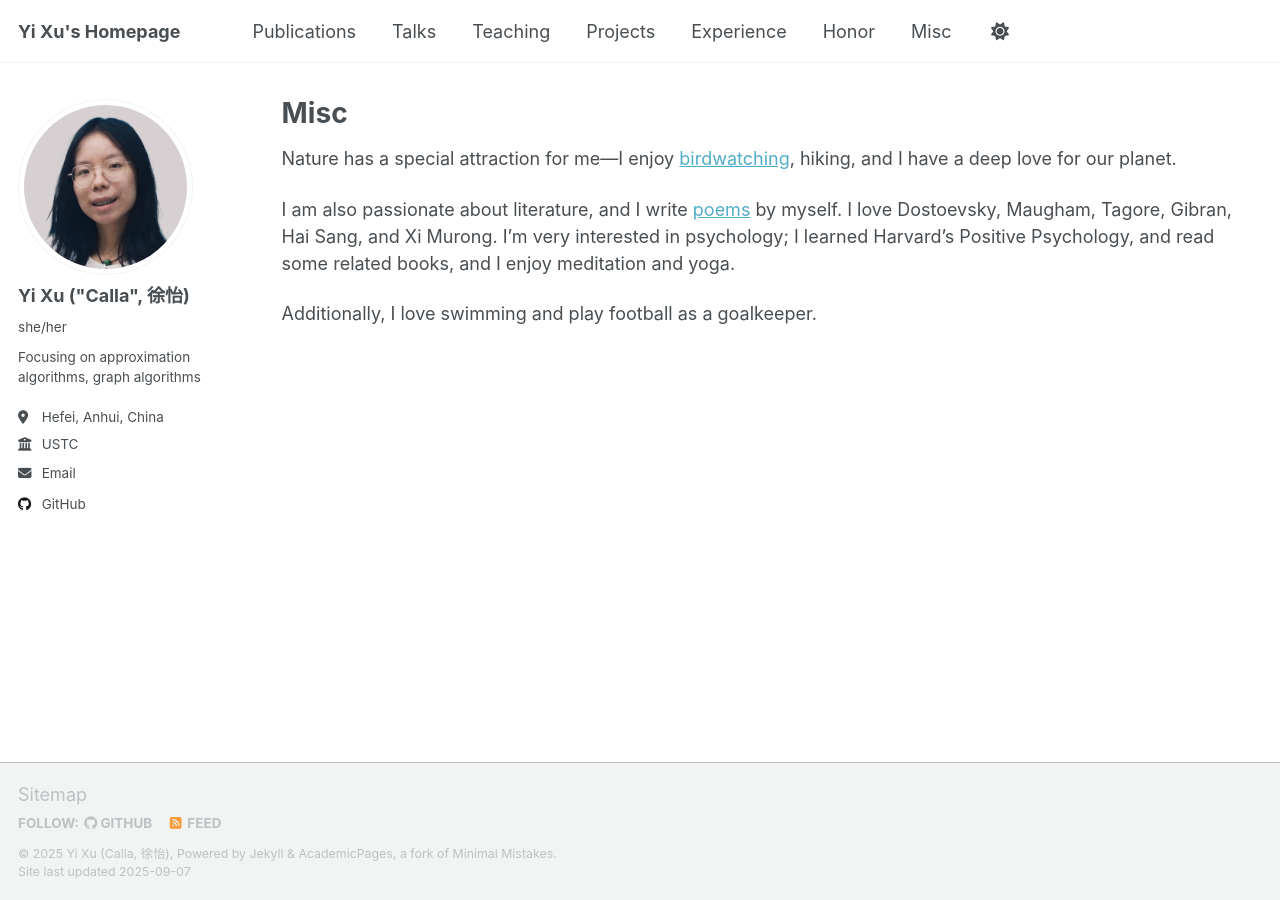
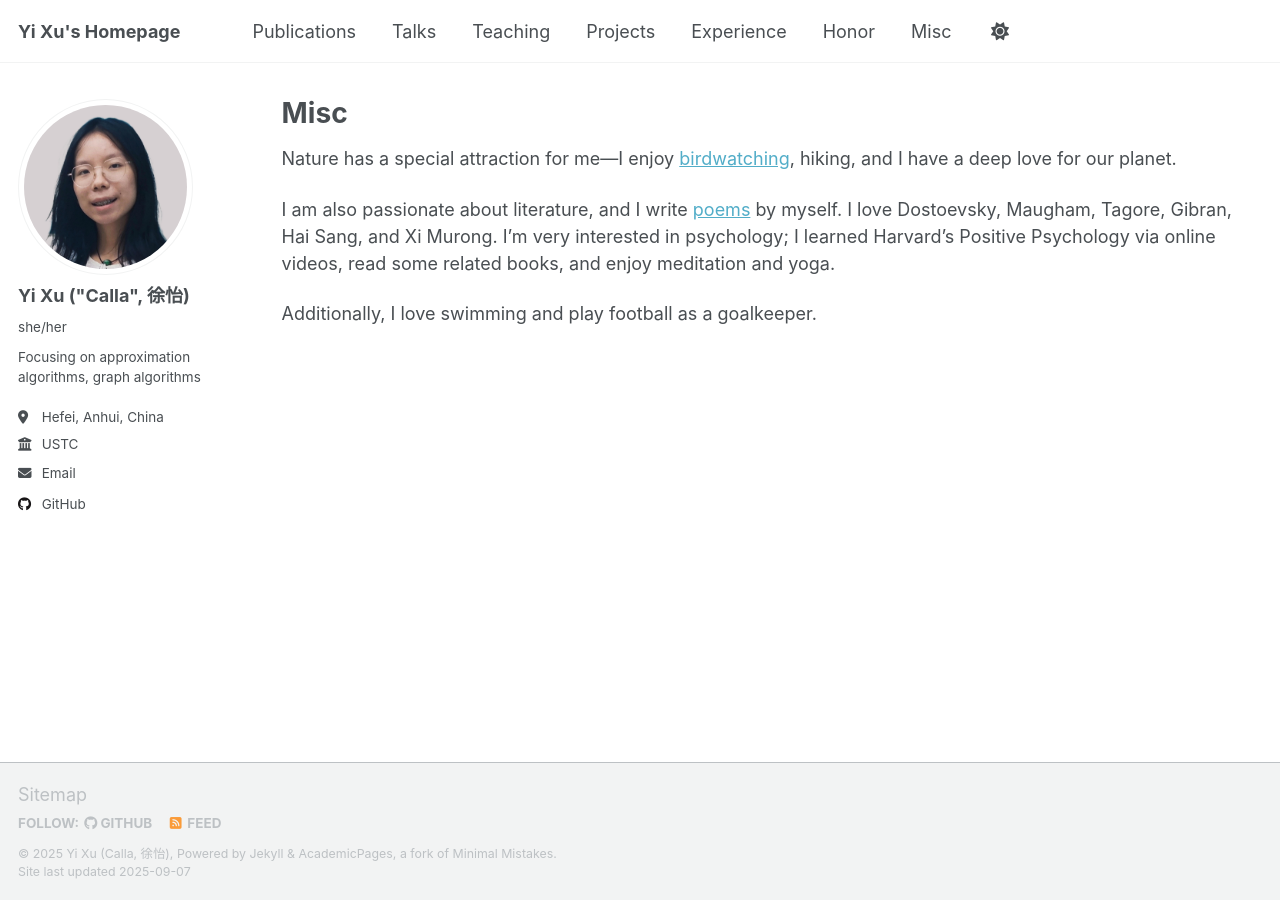
Before and after one commit to yixu-cs/yixu-cs.github.io, a Jekyll site: the page built from _pages/misc.md, in a window 1280 px wide. Built offline with Jekyll 4.4.1, drawn with Linux system fonts in a browser that asks for light colours; a script that is not in the unit is left out.

Commit message:
make misc clearer on Harvard’s Positive Psychology

```diff
--- a/_pages/misc.md
+++ b/_pages/misc.md
@@ -8,6 +8,6 @@ author_profile: true
 Nature has a special attraction for me—I enjoy [birdwatching](/misc/birdwatching/), hiking, and I have a deep love for our planet.
 
 I am also passionate about literature, and I write [poems](/misc/poems/) by myself. I love Dostoevsky, Maugham, Tagore, Gibran, Hai Sang, and Xi Murong.
-I’m very interested in psychology; I learned Harvard’s Positive Psychology, and read some related books, and I enjoy meditation and yoga.
+I’m very interested in psychology; I learned Harvard’s Positive Psychology via online videos, read some related books, and enjoy meditation and yoga.
 
 Additionally, I love swimming and play football as a goalkeeper.
```
